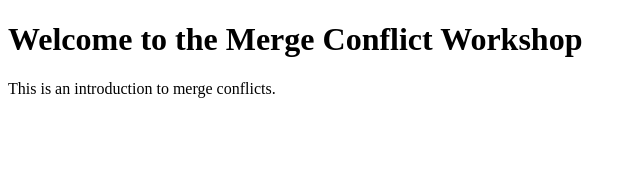
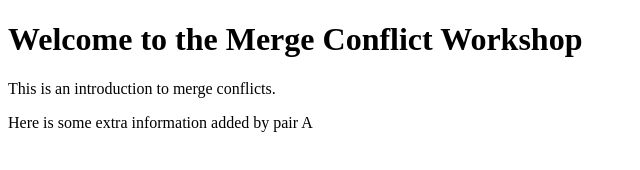
Before and after one commit to PichVichheka/merge-conflict-html-demo, a plain HTML site: page index.html in a window 1280 px wide. Shown: the whole page, without its empty margins (0-640 px from the left). Drawn offline with Linux system fonts and the light colour scheme.

Commit message:
Add extra infor by pair A

```diff
--- a/index.html
+++ b/index.html
@@ -9,5 +9,6 @@ initial-scale=1.0">
 <body>
     <h1>Welcome to the Merge Conflict Workshop</h1>
  <p>This is an introduction to merge conflicts.</p>
+ <p>Here is some extra information added by pair A</p>
 </body>
 </html>
```
